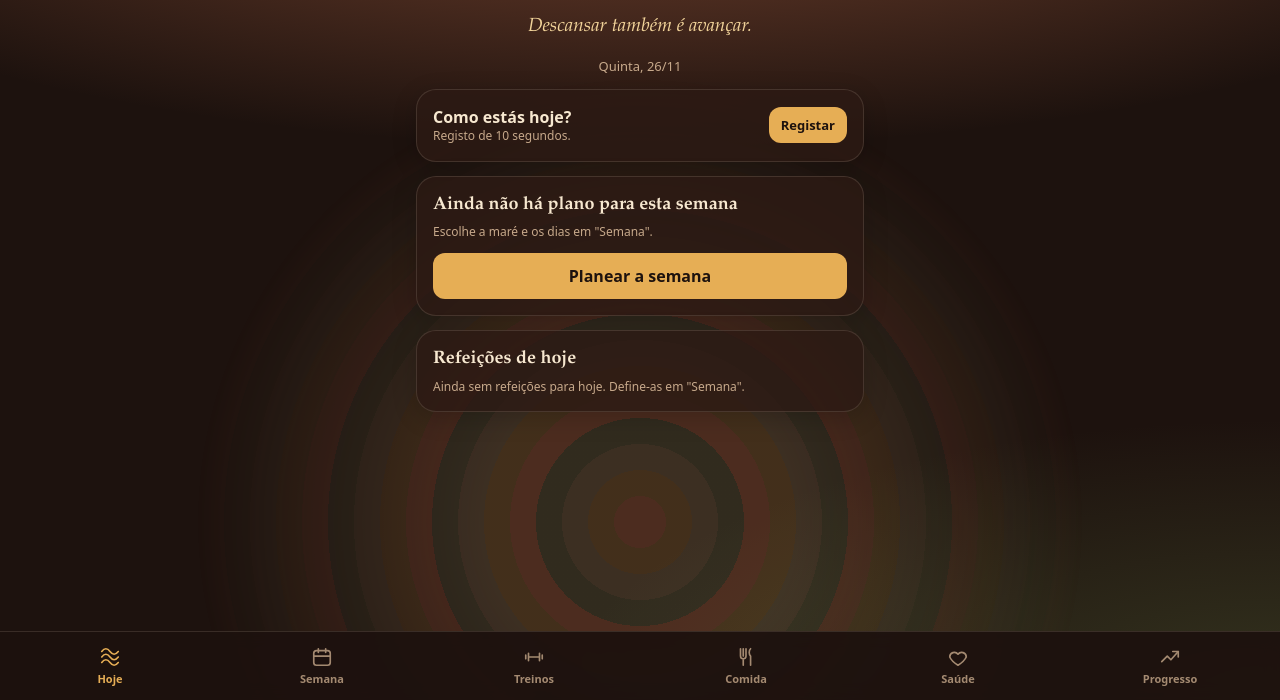
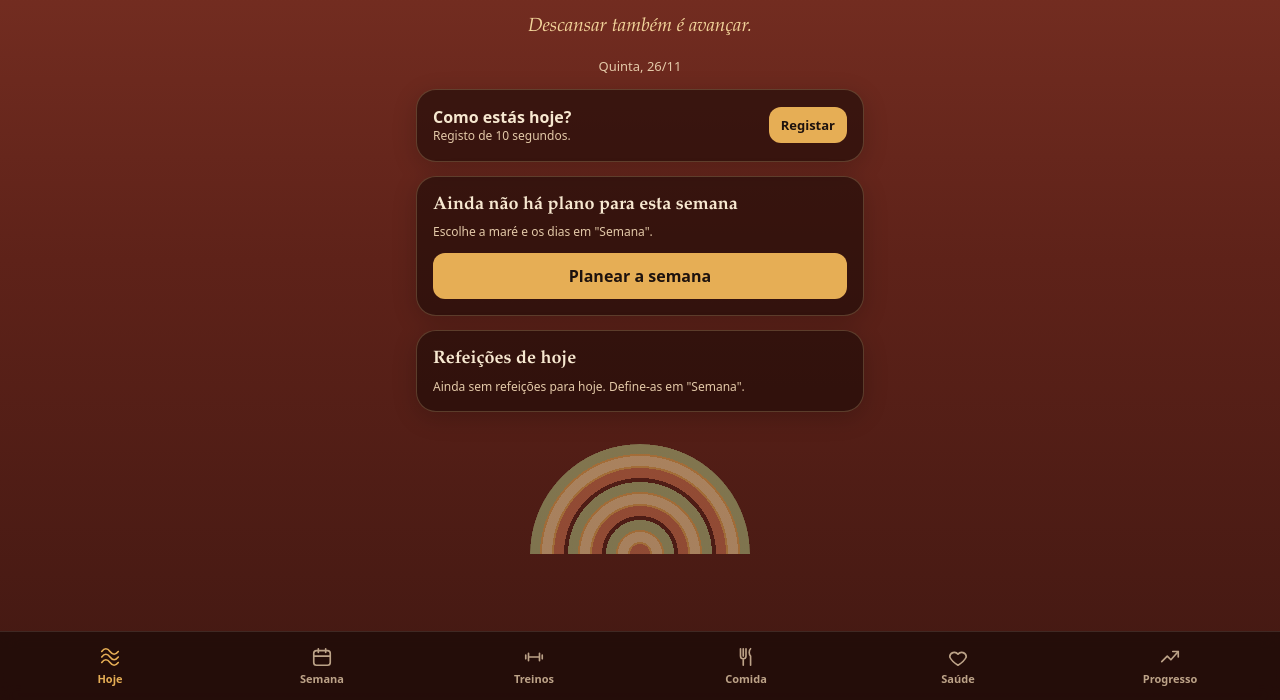
Before and after one commit to saramcorreia03-dev/mare, a plain HTML site: page index.html in a window 1280 px wide. Shown: the part 100-800 px from the top of the page. Drawn offline with Linux system fonts and the light colour scheme.

Commit message:
Fundo mais limpo: terracota liso, cartões mais escuros, arco do sol no fim
Co-Authored-By: Claude Sonnet 5.5 <noreply@anthropic.com>
Claude-Session: https://claude.ai/code/session_012AjCExQh4jZEGJfVwL5CV2

```diff
--- a/index.html
+++ b/index.html
@@ -20,6 +20,7 @@
   </header>
 
   <main id="view"></main>
+  <div class="arcs" aria-hidden="true"></div>
   <nav id="nav" aria-label="Navegação"></nav>
 
   <div id="timer" hidden></div>
--- a/style.css
+++ b/style.css
@@ -4,7 +4,7 @@
   --ink2: #2C1A14;
   --ink3: #3A2219;
   --foam: #F7E8D0;
-  --mute: #C7A98B;
+  --mute: #E3C9A8;
   --mint: #A9BD7E;
   --rose: #E6AE55;
   --lilac: #C9714E;
@@ -15,11 +15,7 @@
 }
 
 * { box-sizing: border-box; -webkit-tap-highlight-color: transparent; }
-html { background:
-  radial-gradient(ellipse 120% 60% at 50% -8%, rgba(201, 113, 78, .55), transparent 65%),
-  radial-gradient(ellipse 80% 50% at 100% 100%, rgba(106, 130, 70, .30), transparent 70%),
-  var(--ink);
-  background-attachment: fixed; }
+html { background: linear-gradient(180deg, #7A3023 0%, #5E2219 45%, #421812 100%) fixed; min-height: 100%; }
 body { margin: 0; color: var(--foam); }
 body {
   font-family: system-ui, -apple-system, "Segoe UI", Roboto, sans-serif;
@@ -33,7 +29,7 @@ h1 { margin: 4px 0 0; font-family: var(--serif); font-size: 30px; font-weight: 5
 
 main { max-width: 480px; margin: 0 auto; padding: 14px 16px; display: flex; flex-direction: column; gap: 14px; }
 
-.card { background: rgba(44, 26, 20, .82); border: 1px solid var(--line); border-radius: 20px; padding: 16px; box-shadow: 0 6px 24px rgba(0, 0, 0, .18); }
+.card { background: rgba(28, 11, 8, .62); border: 1px solid rgba(242, 212, 154, .22); border-radius: 20px; padding: 16px; box-shadow: 0 6px 24px rgba(0, 0, 0, .18); }
 .card h2 { margin: 0 0 6px; font-family: var(--serif); font-size: 18px; font-weight: 600; }
 .card.note { border-color: var(--peach); }
 .sub { font-size: 13px; color: var(--mute); }
@@ -90,7 +86,7 @@ select { padding: 8px 10px; font-size: 13px; }
 .wk .t { font-weight: 700; font-size: 15px; }
 .dot { display: inline-block; width: 10px; height: 10px; border-radius: 99px; margin-right: 8px; }
 
-nav#nav { position: fixed; left: 0; right: 0; bottom: 0; background: rgba(29, 18, 14, .94); backdrop-filter: blur(8px); border-top: 1px solid var(--line); display: flex; padding: 8px 4px calc(8px + env(safe-area-inset-bottom)); z-index: 5; }
+nav#nav { position: fixed; left: 0; right: 0; bottom: 0; background: rgba(36, 13, 10, .96); backdrop-filter: blur(8px); border-top: 1px solid var(--line); display: flex; padding: 8px 4px calc(8px + env(safe-area-inset-bottom)); z-index: 5; }
 nav#nav button { flex: 1; background: none; border: none; display: flex; flex-direction: column; align-items: center; gap: 3px; padding: 6px 0; color: var(--mute); font-size: 11px; font-weight: 600; opacity: .8; }
 nav#nav button.on { color: var(--rose); opacity: 1; }
 nav#nav svg { width: 22px; height: 22px; stroke: currentColor; fill: none; stroke-width: 1.8; stroke-linecap: round; stroke-linejoin: round; }
@@ -125,10 +121,9 @@ nav#nav svg { width: 22px; height: 22px; stroke: currentColor; fill: none; strok
 .ttop { display: flex; justify-content: space-between; align-items: center; }
 .tdone { flex: 1; display: flex; flex-direction: column; align-items: center; justify-content: center; gap: 14px; text-align: center; }
 
-/* Anéis do sol, ao fundo */
-body::before { content: ""; position: fixed; left: 50%; bottom: -34vh; width: 120vw; max-width: 900px; aspect-ratio: 1; transform: translateX(-50%); border-radius: 50%; z-index: -1; pointer-events: none; opacity: .5;
-  background: repeating-radial-gradient(circle, rgba(201, 113, 78, .55) 0 26px, rgba(230, 174, 85, .38) 26px 52px, rgba(242, 212, 154, .30) 52px 78px, rgba(169, 189, 126, .30) 78px 104px);
-  -webkit-mask-image: radial-gradient(circle, #000 25%, transparent 70%); mask-image: radial-gradient(circle, #000 25%, transparent 70%); }
+/* Arcos do sol, no fim da página */
+.arcs { width: 220px; height: 110px; margin: 18px auto 0; border-radius: 110px 110px 0 0; opacity: .55;
+  background: repeating-radial-gradient(circle at 50% 100%, #C9714E 0 10px, #E6AE55 10px 12px, #F2D49A 12px 22px, #E6AE55 22px 24px, #A9BD7E 24px 34px, transparent 34px 38px); }
 
 .quote { font-family: var(--serif); font-style: italic; font-size: 19px; text-align: center; padding: 6px 12px 2px; color: var(--peach); }
 .sun { display: block; margin: 0 auto 4px; }
```
